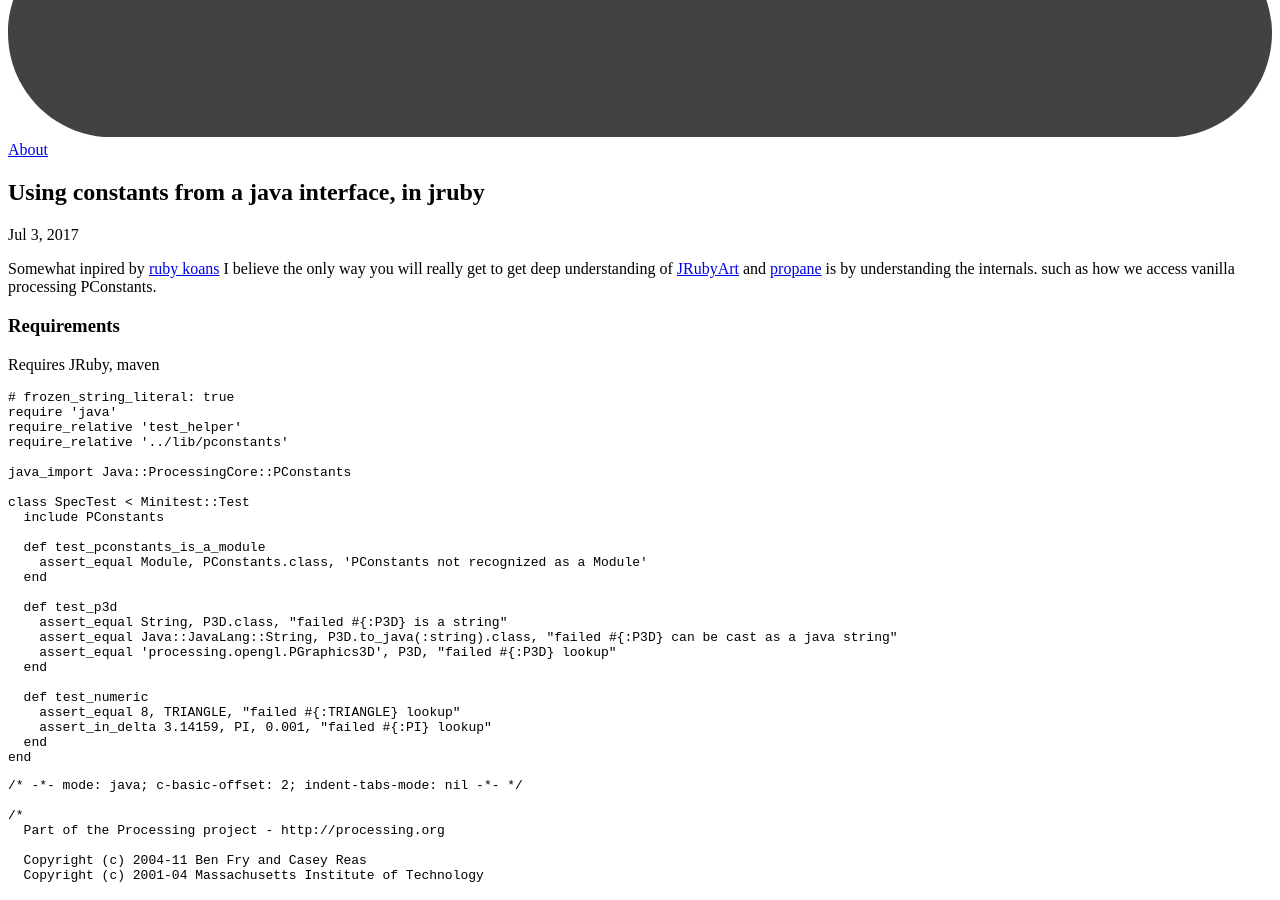
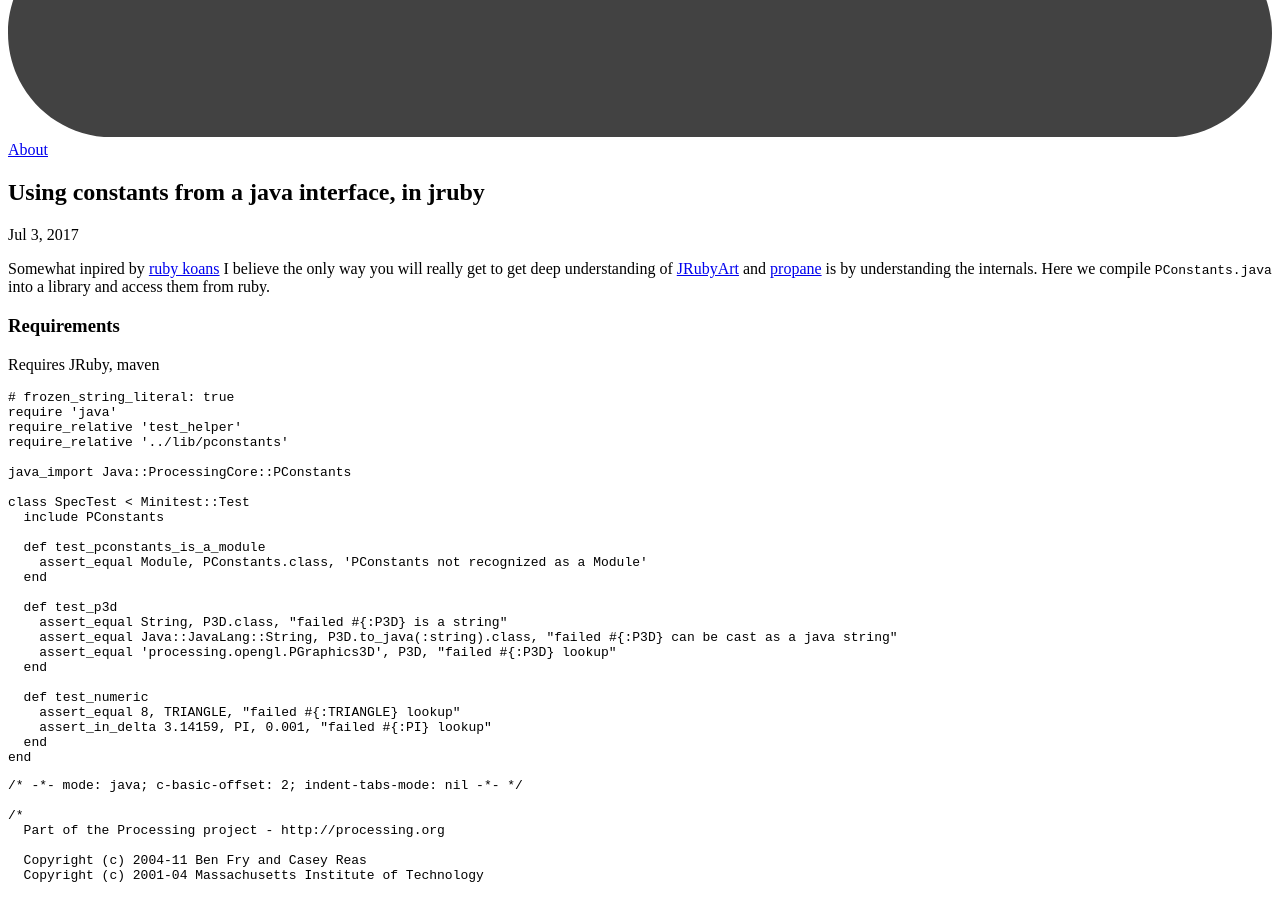
Before and after one commit to ruby-processing/PConstants, a Jekyll site: the page built from docs/_posts/2017-07-03-getting_started.md, in a window 1280 px wide and 900 px high, scrolled down 942 px. Built offline with Jekyll 4.4.1, drawn with Linux system fonts in a browser that asks for light colours.

```diff
--- a/docs/_posts/2017-07-03-getting_started.md
+++ b/docs/_posts/2017-07-03-getting_started.md
@@ -4,7 +4,7 @@ title:  "Using constants from a java interface, in jruby"
 date:   2017-07-03 07:34:13
 categories: pconstants update
 ---
-Somewhat inpired by [ruby koans](http://rubykoans.com/) I believe the only way you will really get to get deep understanding of [JRubyArt][jruby_art] and [propane][propane] is by understanding the internals. such as how we access vanilla processing PConstants.
+Somewhat inpired by [ruby koans](http://rubykoans.com/) I believe the only way you will really get to get deep understanding of [JRubyArt][jruby_art] and [propane][propane] is by understanding the internals. Here we compile `PConstants.java` into a library and access them from ruby.
 
 ### Requirements
 
```
